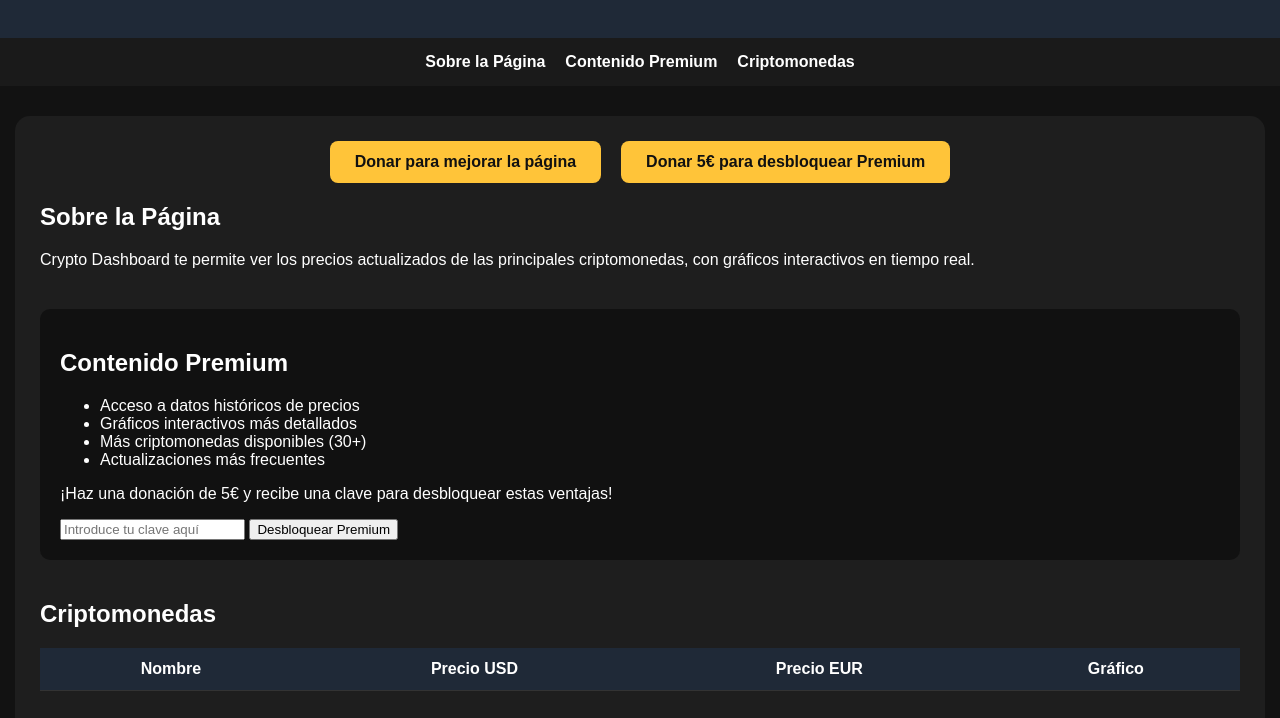
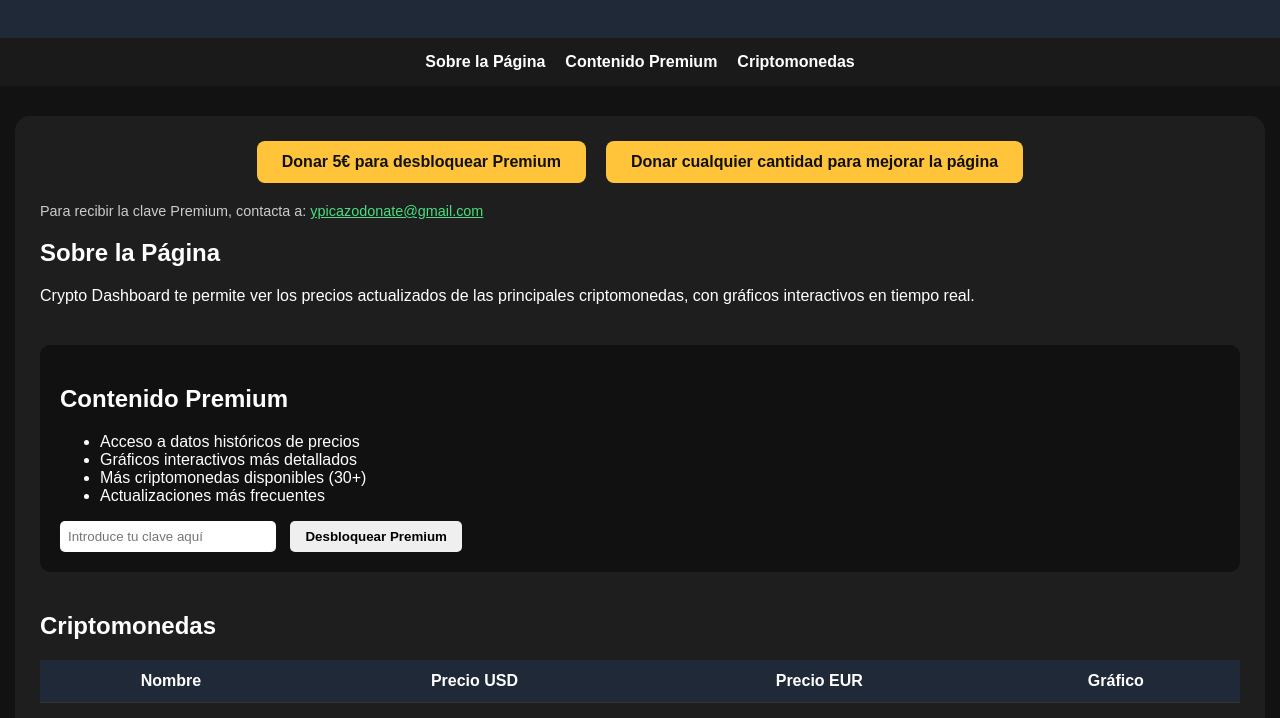
Before and after one commit to yoelpicazodonatee-svg/crypto-dashboard, a plain HTML site: page index.html in a window 1280 px wide. Shown: the part 107-825 px from the top of the page. Drawn offline with nearby package versions, Linux system fonts and the light colour scheme; no server answers.

Commit message:
Update index.html

```diff
--- a/index.html
+++ b/index.html
@@ -14,7 +14,7 @@
         nav a:hover { color: #4ade80; }
         main { max-width: 1200px; margin: 30px auto; padding: 25px; background-color: #1e1e1e; border-radius: 15px; }
         section { margin-bottom: 40px; }
-        .buttons { display: flex; gap: 20px; margin-bottom: 20px; justify-content: center; }
+        .buttons { display: flex; gap: 20px; margin-bottom: 20px; justify-content: center; flex-wrap: wrap; }
         .donate-button, .premium-button { background-color: #ffc439; color: #111; padding: 12px 25px; font-weight: bold; border-radius: 8px; text-decoration: none; cursor: pointer; transition: 0.2s; }
         .donate-button:hover, .premium-button:hover { background-color: #ffb600; }
         table { width: 100%; border-collapse: collapse; margin-top: 15px; }
@@ -25,6 +25,9 @@
         .ad-block { background-color:#333; color:#fff; text-align:center; padding:15px; border-radius:8px; margin-top:20px; }
         footer { text-align: center; color: #aaa; margin-top: 40px; padding: 20px; }
         .unlock-premium { display: none; margin-top: 20px; }
+        input#premiumKeyInput { padding:8px; border-radius:5px; border:none; margin-right:10px; width:200px; }
+        button { padding:8px 15px; border-radius:5px; border:none; font-weight:bold; cursor:pointer; }
+        .contact-premium { margin-top: 10px; font-size: 0.9em; color: #ccc; }
     </style>
 </head>
 <body>
@@ -41,11 +44,11 @@
 
     <main>
         <div class="buttons">
-            <a href="https://paypal.me/yoelmh" class="donate-button" target="_blank">Donar para mejorar la página</a>
-            <!-- Botón Premium convertido en donación funcional -->
-            <a href="https://paypal.me/yoelmh?amount=5" class="premium-button" target="_blank">
-                Donar 5€ para desbloquear Premium
-            </a>
+            <a href="https://paypal.me/yoelmh?amount=5" class="premium-button" target="_blank">Donar 5€ para desbloquear Premium</a>
+            <a href="https://paypal.me/yoelmh" class="donate-button" target="_blank">Donar cualquier cantidad para mejorar la página</a>
+        </div>
+        <div class="contact-premium">
+            Para recibir la clave Premium, contacta a: <a href="mailto:ypicazodonate@gmail.com" style="color:#4ade80;">ypicazodonate@gmail.com</a>
         </div>
 
         <section id="about">
@@ -61,7 +64,6 @@
                 <li>Más criptomonedas disponibles (30+)</li>
                 <li>Actualizaciones más frecuentes</li>
             </ul>
-            <p>¡Haz una donación de 5€ y recibe una clave para desbloquear estas ventajas!</p>
             <input type="text" id="premiumKeyInput" placeholder="Introduce tu clave aquí">
             <button onclick="unlockPremium()">Desbloquear Premium</button>
             <div class="unlock-premium" id="premiumContent">
@@ -85,6 +87,7 @@
 
             <canvas id="cryptoChart" width="1000" height="400"></canvas>
 
+            <!-- Bloque de anuncio simulado -->
             <div class="ad-block">
                 Publicidad - Aquí irá tu anuncio (AdSense)
             </div>
@@ -96,8 +99,7 @@
     </footer>
 
     <script>
-        const isPremium = false; // por defecto no desbloqueado
-        const validKey = "PREMIUM2025"; // clave que tú envías manualmente al donante
+        const validKey = "PREMIUM2025";
 
         function unlockPremium() {
             const input = document.getElementById("premiumKeyInput").value;
@@ -108,6 +110,8 @@
                 alert("Clave incorrecta, revisa tu donación.");
             }
         }
+
+        const isPremium = true;
 
         async function fetchCrypto() {
             const url = 'https://api.coingecko.com/api/v3/coins/markets?vs_currency=usd&order=market_cap_desc&per_page=30&page=1&sparkline=false';
```
